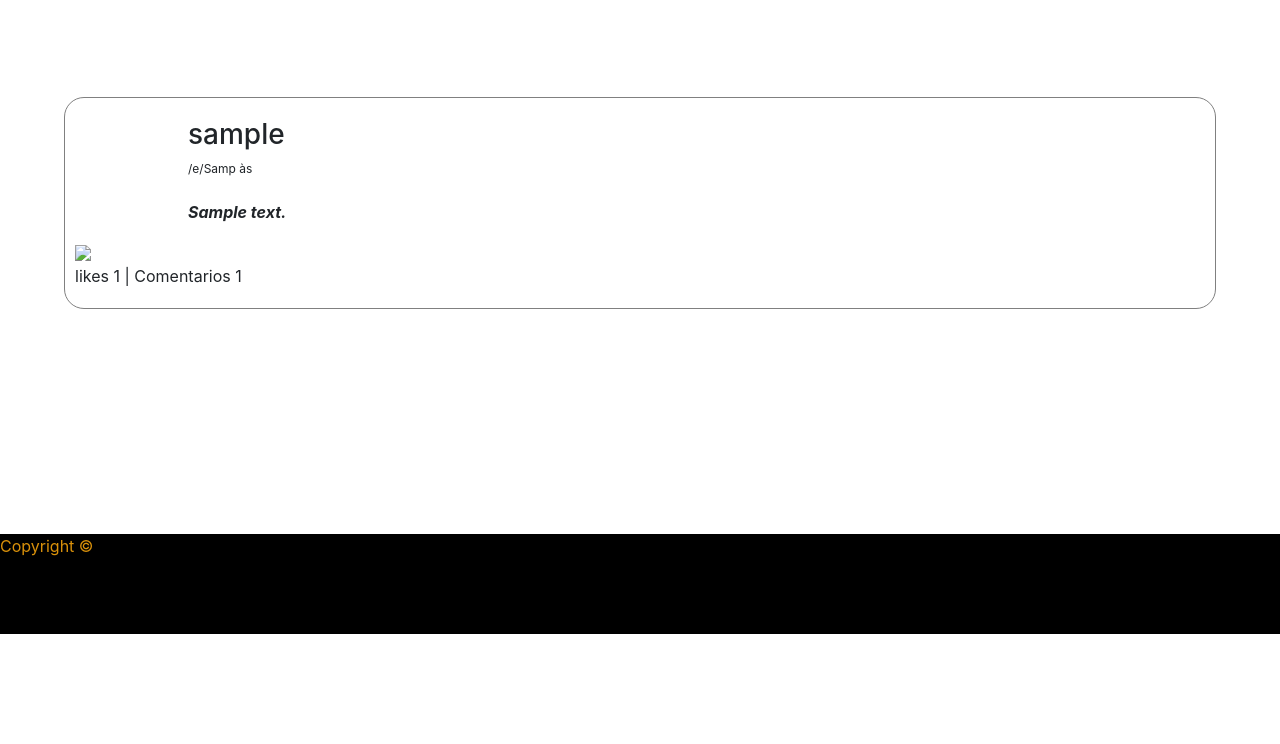
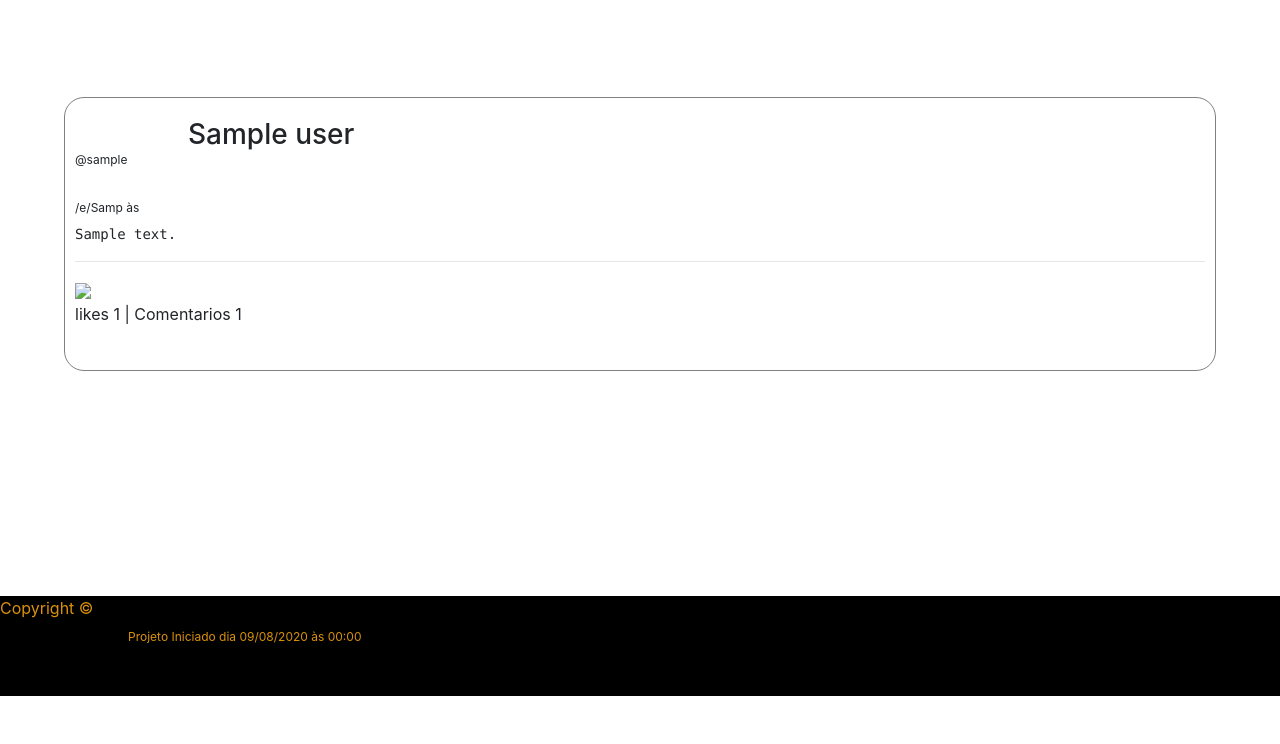
Before and after one commit to psicopython/FaceDeTaubate, a Python web app: template social/app/front/templates/index.html in a window 1280 px wide. Shown: the part 56-800 px from the top of the page. Run offline with Jinja, Linux system fonts and the light colour scheme; the template is opened without the code that fills it: most values are stand-ins (such as "Sample title", 1, 10 or a date in 2020).

Commit message:
Uhh, coquinha gelada

```diff
--- a/social/app/front/templates/base.html
+++ b/social/app/front/templates/base.html
@@ -43,15 +43,37 @@
 			</div>
 		</nav>
 		{% if user %}
-			{% if request.path != "/post/" %}
-				<div>
-					<a href="{{url_for('webui.post')}}">No que você está pensando, {{user.nome}} ?</a>
-				</div>
-			{% endif %}
+			<br>
+			<div class="add_post">
+				<a onclick="$('.add_post').toggle()">No que você está pensando, {{user.nome.split()[0]}} ?</a>
+			</div>
+			<div class="container">
+			<div class="add_post publicacoes" style="display:none;">
+
+				<a onclick="$('.add_post').toggle()">Cancelar</a>
+				{% with mensagem = get_flashed_messages() %}
+					{% if mensagem %}
+						{% for msg in mensagem%}
+						<p class="alert alert-danger">{{msg}}</p>
+						{% endfor %}
+					{% endif %}
+				{% endwith %}
+
+				<form method="post" class="form-data" action="{{url_for('webui.post')}}" enctype="multipart/form-data">
+					<textarea class="form-control" placeholder="No que esta pensando?" name="body"></textarea><br>
+					<input id="input-file" class="form-control-file" type="file" accept="image/*" name="img" multiple ><br>
+					<div id="preview">
+
+					</div>
+					<button class="form-control btn btn-outline-primary" type="submit">Enviar</button>
+				</form>
+
+			</div>
+			</div>
 		{% endif %}
 
 		<div id="section" class="conteiner">{% block conteudo %}{% endblock conteudo %}</div>
-		<footer>Copyright &copy;</footer>
+		<footer>Copyright &copy;<br><sub>Projeto Iniciado dia 09/08/2020 às 00:00</sub></footer>
 
 		<script src="{{url_for('static',filename='js/jquery.js')}}"></script>
 		<script src="{{url_for('static',filename='js/popper.js')}}"></script>
--- a/social/app/front/templates/index.html
+++ b/social/app/front/templates/index.html
@@ -11,17 +11,19 @@
 		<hr>
 		<div class="publicacoes">
 			{% if user.id == post.user.id %}
-			<span class="btn btn-outline-primary" onclick="$('.editar-{{post.id}}').toggle()"> |||</span><br>
+			<span class="" onclick="$('.editar-{{post.id}}').toggle()">...</span><br>
 			<div  style="display:none;" class="editar-{{post.id}}">
 				<a class="btn btn-outline-warning" href="/editar/post/{{post.id}}/">Editar</a>
 				<a class="btn btn-outline-danger" href="/excluir/post/{{post.id}}/">excluir</a>
 			</div>
 			{% endif %}
 
-			<h3>{{post.user.username}}</h3>
-			<sub>{{post.data_cr[8:10]}}/{{post.data_cr[5:7]}}/{{post.data_cr[:4]}} às {{post.data_cr[11:16]}}</sub>
-			<br><br>
-			<p><b><i>{{post.body_post}}</i></b></p>
+			<h3>{{post.user.nome}}</h3>
+			<sup>@{{post.user.username}}</sup><br>
+			<br>
+			<sup>{{post.data_cr[8:10]}}/{{post.data_cr[5:7]}}/{{post.data_cr[:4]}} às {{post.data_cr[11:16]}}</sup>
+			<pre>{{post.body_post}}</pre>
+			<hr>
 			<div id="carouselExampleSlidesOnly" class="carousel slide" data-ride="carousel">
 	 			<div class="carousel-inner">
 					{% for img in imgs[post.id] %}
@@ -44,11 +46,18 @@
 				</div>
 			</div>
 			<span>likes {{post.reac|length}}</span> | <span onclick="$('#comentario-{{post.id}}').toggle()">Comentarios {{post.comm|length}}</span>
-
+			<br>
+			{%if user %}
+				{% if post.Liked %}
+					<a class="btn btn-outline-danger" href="/post/unlike/{{post.id}}/">Unlike</a>
+				{% else %}
+					<a class="btn btn-outline-primary" href="/post/like/{{post.id}}/">Like</a>
+				{% endif %}
+			{% endif %}
 			{% if post.comm %}
 				<div id="comentario-{{post.id}}" class="publicacoes" style="display:none;">
 					{% for comm in post.comm%}
-						<p>
+						<div class="">
 							<b>{{post.user.username}}
 							{% if comm.id_user == post.id_user %}
 								<sup>autor</sup>
@@ -61,15 +70,15 @@
 								</div>
 							{% endif %}
 							</b>
-							<p><i>{{comm.body}}</i></p>
-						</p>
+							<pre><i>{{comm.body}}</i></pre>
+						</div>
 					{% endfor %}
 				</div>
 			{% endif%}
 			<br>
 			{% if user %}
 				<form action="/post/comentario/{{post.id}}/" method="post">
-					<input type="text" name="body" class="form-control" placeholder="comentario"><br>
+					<textarea type="text" name="body" class="form-control" placeholder="comentario"></textarea><br>
 					<button type="submit" class="form-control btn btn-primary">Comentar</button>
 				</form>
 			{% endif %}
--- a/social/app/views/del_pag.py
+++ b/social/app/views/del_pag.py
@@ -4,6 +4,7 @@ from flask import (
 )
 from app.model         import db
 from app.model.post    import Post
+from app.model.reacoes import Reacoes
 from app.model.ImgPost import ImgPost
 from app.model.comentario import Comentario
 
@@ -18,6 +19,7 @@ def del_pag(pag,id):
 			post = Post.query.filter_by(id=id).first()
 			imgs = ImgPost.query.filter_by(id_post=id).all()
 			comms = Comentario.query.filter_by(id_post=id).all()
+			reacs  = Reacoes.query.filter_by(id_post=id).all()
 			if post:
 				if session['user_id'] != post.id_user:
 					return redirect('/')
@@ -28,6 +30,10 @@ def del_pag(pag,id):
 				if comms:
 					for comm in comms:
 						current_app.db.session.delete(comm)
+						current_app.db.session.commit()
+				if reacs:
+					for reac in reacs:
+						current_app.db.session.delete(reac)
 						current_app.db.session.commit()
 				db.session.delete(post)
 				db.session.commit()
--- a/social/app/views/index.py
+++ b/social/app/views/index.py
@@ -23,6 +23,9 @@ def index():
 		reacao = Reacoes.query.filter_by(id_post=post['id']).all()
 		for re in reacao:
 			post['reac'].append(re.id_user)
+			if user:
+				if user.id == re.id_user:
+					post["Liked"] = True
 	posts.reverse()
 	imgs  = ImgPost.query.all()
 	dic = {}
```
Also changed, not shown: social/app/views/__init__.py (+6 -1 lines), social/app/views/posts.py (+22 -3 lines), social/database.db.
